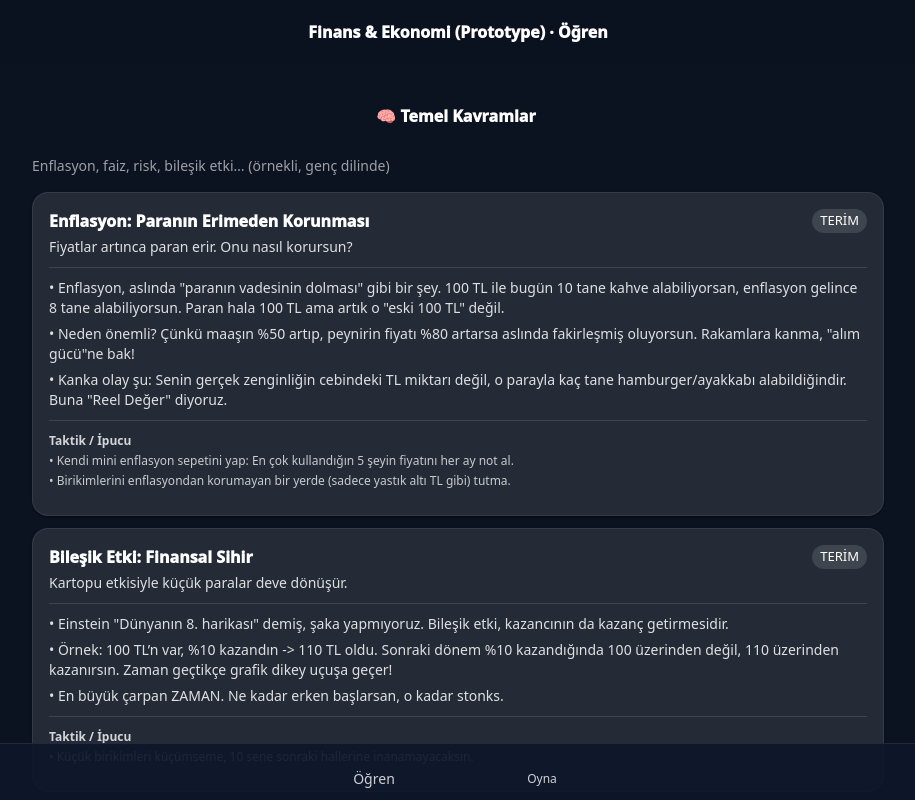
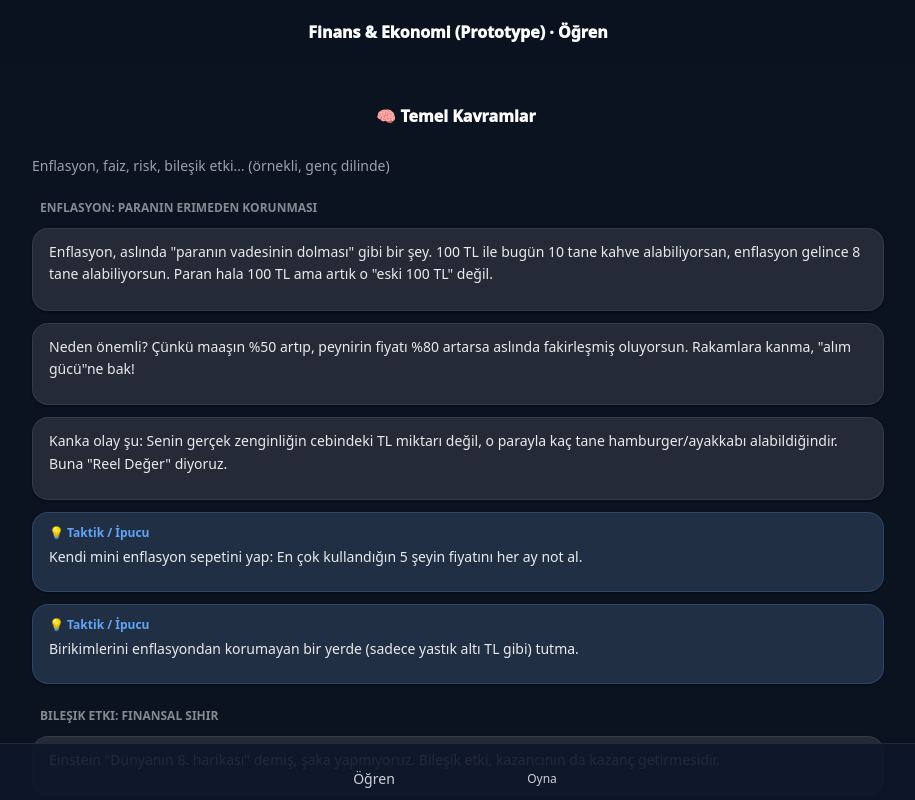
Before and after one commit to ege-kilavuz/economy-lab, a React (Vite) app: page / in a window 1280 px wide. Both pictures are taken after a click on the element 640 px from the left and 237 px from the top of the page. Shown: the top 800 px of the page, without its empty margins (182-1097 px from the left). Built offline with nearby package versions, Linux system fonts and the light colour scheme; some icons are missing.

Commit message:
feat: redesign learn screen to show individual cards for each explanation

```diff
--- a/src/LearnScreen.tsx
+++ b/src/LearnScreen.tsx
@@ -323,22 +323,55 @@ export function LearnScreen() {
   if (view.kind === 'category') {
     const c = view.category;
 
-// (scroll-to-focus handled at top-level useEffect)
-
     return (
       <Box sx={{ pt: 1, pb: 6 }}>
         <Top title={`${c.icon} ${c.title}`} canBack />
-        <Typography variant="body2" sx={{ mt: 1, opacity: 0.8, color: 'rgba(255,255,255,0.75)' }}>
+        <Typography variant="body2" sx={{ mt: 1, mb: 2, opacity: 0.8, color: 'rgba(255,255,255,0.75)' }}>
           {c.subtitle}
         </Typography>
 
-        <Stack spacing={1.5} sx={{ mt: 2 }}>
+        <Stack spacing={2}>
           {c.items.map((it) => (
-            <ItemCard key={it.id} item={it} highlight={it.id === view.focusItemId} />
+            <Box key={it.id} id={`item-${it.id}`}>
+              <Typography variant="overline" sx={{ color: 'rgba(255,255,255,0.5)', fontWeight: 900, ml: 1 }}>
+                {it.title}
+              </Typography>
+              <Stack spacing={1.5} sx={{ mt: 0.5 }}>
+                {it.body.map((p, i) => (
+                  <GlassCard key={`${it.id}-body-${i}`}>
+                    <CardContent sx={{ py: 1.5 }}>
+                      <Typography variant="body2" sx={{ opacity: 0.9, lineHeight: 1.6 }}>
+                        {p}
+                      </Typography>
+                    </CardContent>
+                  </GlassCard>
+                ))}
+                {it.tips?.map((t, i) => (
+                  <Card
+                    key={`${it.id}-tip-${i}`}
+                    sx={{
+                      borderRadius: 4,
+                      bgcolor: 'rgba(96,165,250,0.12)',
+                      color: 'white',
+                      border: '1px solid rgba(96,165,250,0.2)',
+                    }}
+                  >
+                    <CardContent sx={{ py: 1.25 }}>
+                      <Typography variant="caption" sx={{ display: 'block', fontWeight: 900, mb: 0.5, color: '#60a5fa' }}>
+                        💡 Taktik / İpucu
+                      </Typography>
+                      <Typography variant="body2" sx={{ opacity: 0.9 }}>
+                        {t}
+                      </Typography>
+                    </CardContent>
+                  </Card>
+                ))}
+              </Stack>
+            </Box>
           ))}
         </Stack>
 
-        <Box sx={{ mt: 2.5 }}>
+        <Box sx={{ mt: 4 }}>
           <GlassCard>
             <CardContent
               onClick={() =>
```
